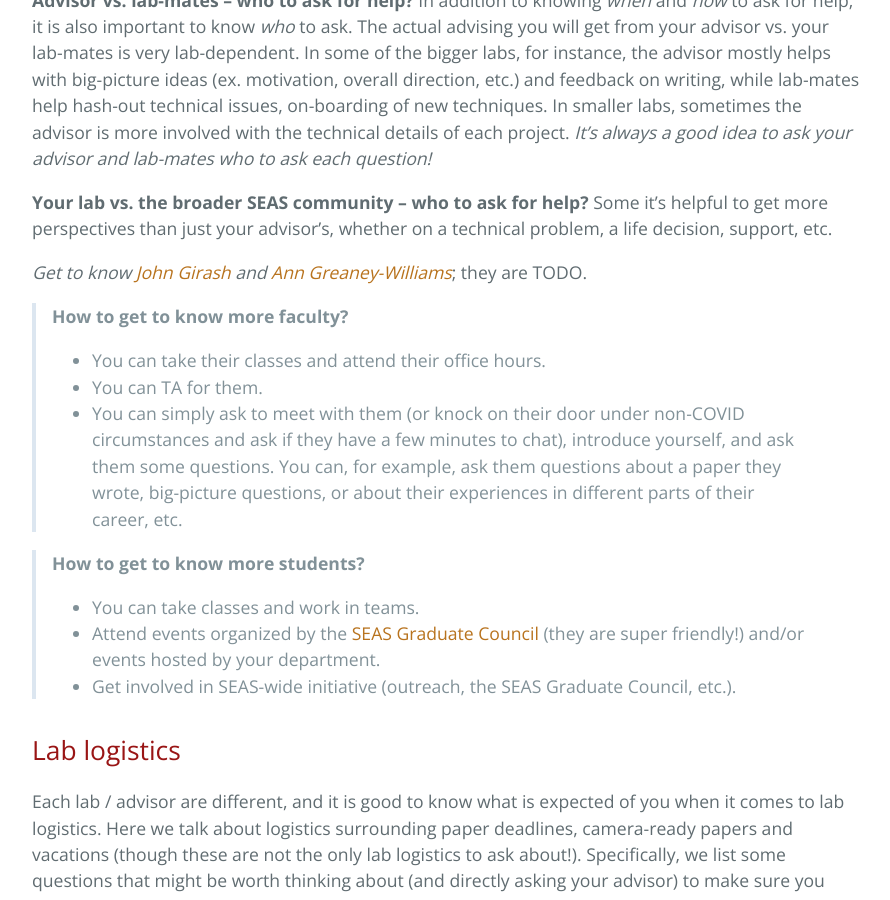
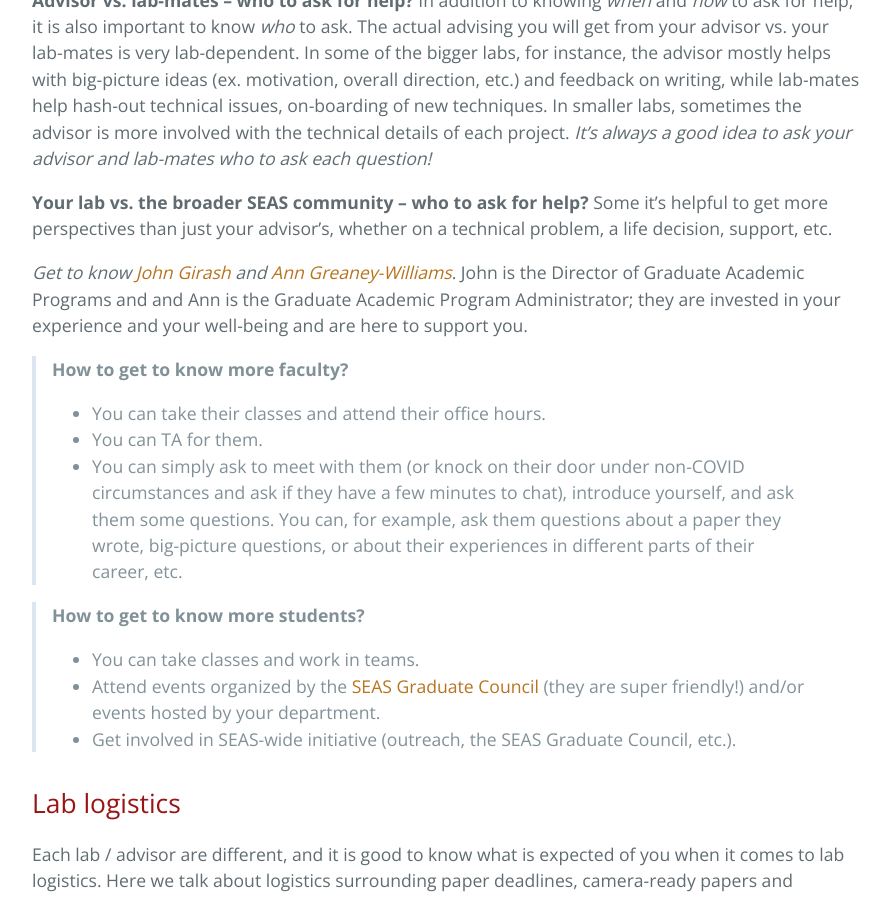
Before and after one commit to yanivyacoby/a-guide-to-your-phd, a Jekyll site: the page built from guide.md, in a window 1280 px wide and 900 px high, scrolled down 7772 px. Shown: the whole window, without its empty margins (192-1082 px from the left). Built offline with Jekyll 4.4.1, drawn with Linux system fonts in a browser that asks for light colours.

Commit message:
Update guide.md

```diff
--- a/guide.md
+++ b/guide.md
@@ -268,8 +268,11 @@ Some it's helpful to get more perspectives than just your advisor's,
 whether on a technical problem, a life decision, support, etc.
 
 _Get to know [John Girash](https://scholar.harvard.edu/girash/home)
-and [Ann Greaney-Williams](https://www.seas.harvard.edu/about-us/directory?search=%22Ann%20Greaney-Williams%22)_;
-they are TODO.
+and [Ann Greaney-Williams](https://www.seas.harvard.edu/about-us/directory?search=%22Ann%20Greaney-Williams%22)_.
+John is the Director of Graduate Academic Programs and
+and Ann is the Graduate Academic Program Administrator;
+they are invested in your experience and your well-being
+and are here to support you.
 
 > **How to get to know more faculty?**
 * You can take their classes and attend their office hours.
```
